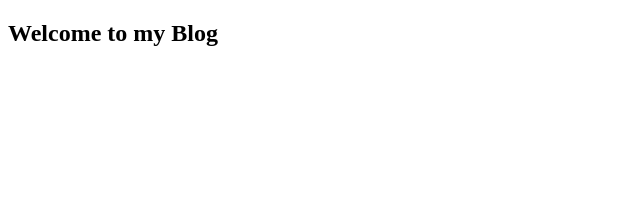
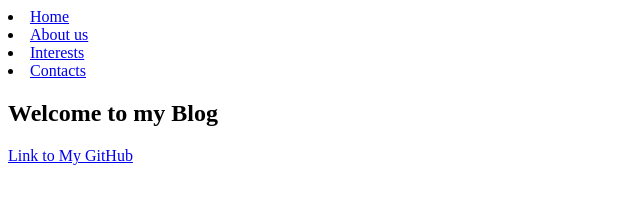
Before and after one commit to zydplatform/web-projectmicroverse, a plain HTML site: page webproject.html in a window 1280 px wide. Shown: the whole page, without its empty margins (0-640 px from the left). Drawn offline with Linux system fonts and the light colour scheme.

Commit message:
new changes

```diff
--- a/webproject.html
+++ b/webproject.html
@@ -5,17 +5,29 @@
     <meta charset="UTF-8">
     <meta name="viewport" content="width=device-width, initial-scale=1.0">
     <title>Personal Blog</title>
+    <link rel="stylesheet" type="text/css" href="webproject.css"/>
+
 </head>
 
 <body>
+    <nav id="navbar">
+        <li> <a href="#"> Home </a></li>
+        <li> <a href="#"> About us</a></li>
+        <li> <a href="#"> Interests</a></li>
+        <li> <a href="#"> Contacts</a></li>
+    </nav>
     <section id="welcome-section">
         <h1>Welcome to my Blog</h1>
     </section>
     <section id="projects">
         <div class="projects-tile">
+            <a href="#"></a>
 
         </div>
     </section>
+    <div id="profile-link">
+        <a href="https://github.com/zydplatform/web-projectmicroverse.git" target="_blank"> Link to My GitHub</a>
+    </div>
 </body>
 
 </html>
```
Also changed, not shown: webproject.css (added).
